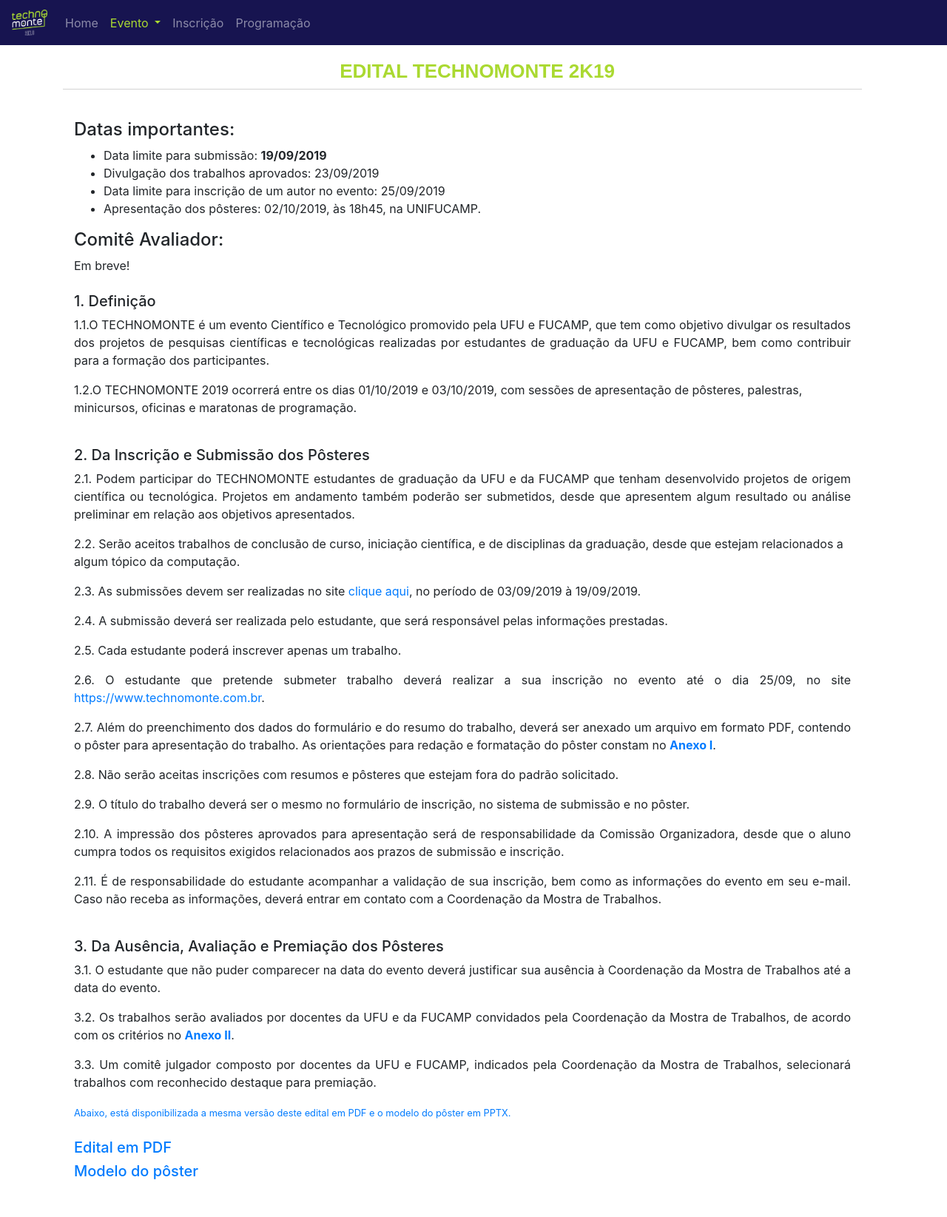
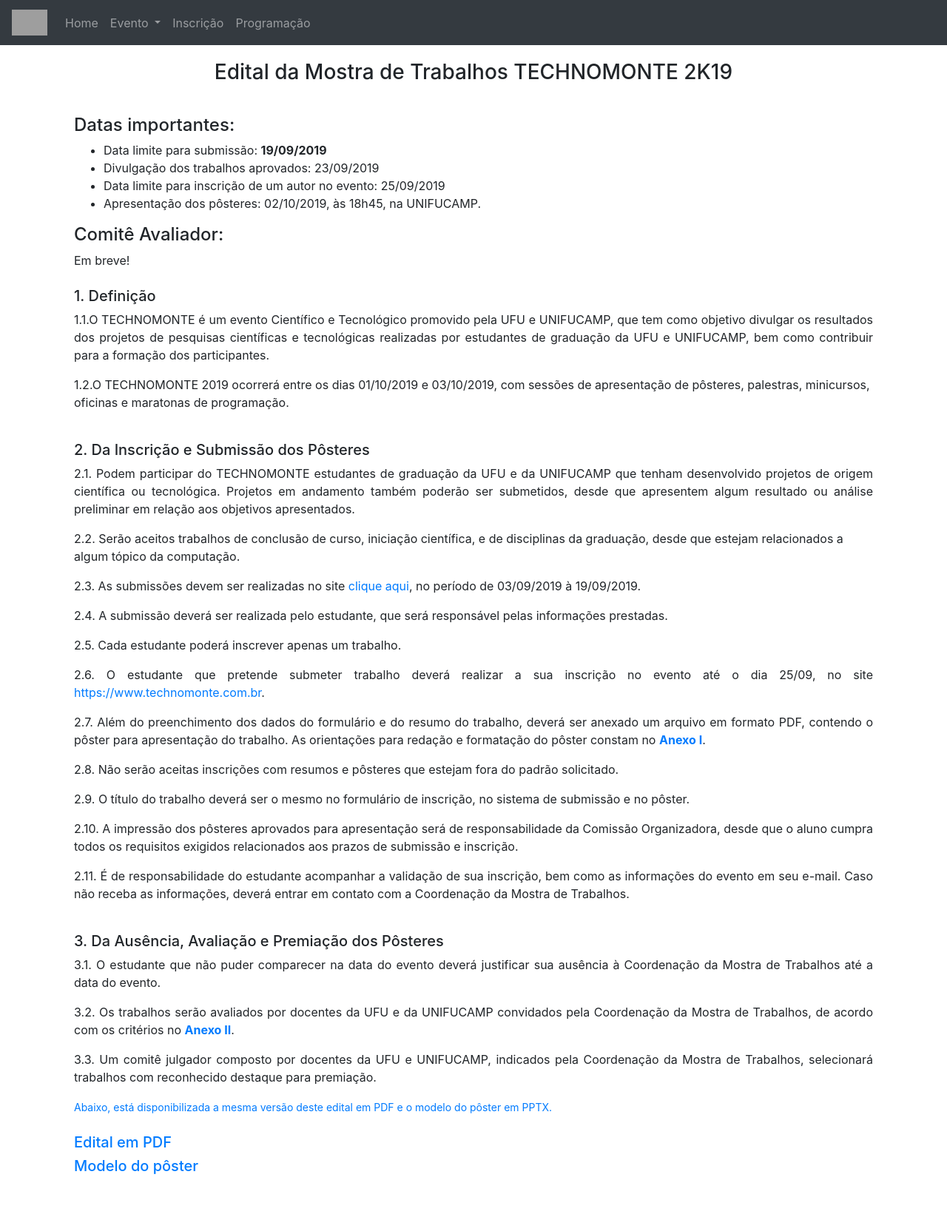
Before and after one commit to ronaldoapf/technomonte, a PHP site: page /view/submissao.php in a window 1280 px wide. Shown: the top 1645 px of the page at 74% size. Run offline with PHP 8.4, Linux system fonts and the light colour scheme; some libraries are stand-ins or nearby versions; grey boxes are pictures that could not be loaded.

Commit message:
Troca da página feita alteração pelo Rafael

```diff
--- a/view/submissao.php
+++ b/view/submissao.php
@@ -1,53 +1,50 @@
 <!DOCTYPE html>
-<html>
+<!-- saved from url=(0049)https://www.technomonte.com.br/view/submissao.php -->
+<html><head><meta http-equiv="Content-Type" content="text/html; charset=UTF-8">
 
-<head>
-    <meta charset="utf-8">
     <title>SUBMISSÃO DE TRABALHOS - TECHNOMONTE 2K19</title>
-    <link rel="shortcut icon" href="../assets/img/technomonte/logo_ico.ico"> <!-- Icon -->
+    <link rel="shortcut icon" href="https://www.technomonte.com.br/assets/img/technomonte/logo_ico.ico"> <!-- Icon -->
     <meta name="viewport" content="width=device-width, initial-scale=1, shrink-to-fit=no">
 
-    <link rel="stylesheet" type="text/css" href="../assets/scripts/css/bootstrap.min.css"> <!-- CSS Bootstrap -->
-    <link rel="stylesheet" type="text/css" href="../assets/scripts/css/style.css">
-    <script src="https://kit.fontawesome.com/9bbf1f9f22.js"></script> <!-- Font Awesome -->
-    <script src="../assets/scripts/js/jquery.min.js"></script> <!-- Jquery -->
-    <script src="../assets/scripts/js/bootstrap.min.js"></script> <!-- JS Bootstrap -->
-    <script src="../assets/scripts/js/popper.min.js"></script> <!-- Popper -->
+    <link rel="stylesheet" type="text/css" href="./submissao_files/bootstrap.min.css"> <!-- CSS Bootstrap -->
+    <link rel="stylesheet" type="text/css" href="./submissao_files/style.css">
+    <script src="./submissao_files/9bbf1f9f22.js.download"></script><link rel="stylesheet" href="./submissao_files/free.min.css" media="all"> <!-- Font Awesome -->
+    <script src="./submissao_files/jquery.min.js.download"></script> <!-- Jquery -->
+    <script src="./submissao_files/bootstrap.min.js.download"></script> <!-- JS Bootstrap -->
+    <script src="./submissao_files/popper.min.js.download"></script> <!-- Popper -->
 </head>
 
 <body>
     <nav class="navbar navbar-expand-lg navbar-dark bg-dark bg-blue">
-        <a class="navbar-brand" href="../index.php">
-            <img src="../assets/img/technomonte/logoFundoEscuro.png" width="48" height="35" alt="Logo TECHNOMONTE">
+        <a class="navbar-brand" href="https://www.technomonte.com.br/index.php">
+            <img src="./submissao_files/logoFundoEscuro.png" width="48" height="35" alt="Logo TECHNOMONTE">
         </a>
 
-        <button class="navbar-toggler" type="button" data-toggle="collapse" data-target="#navbarSupportedContent"
-            aria-controls="navbarSupportedContent" aria-expanded="false" aria-label="Toggle navigation">
+        <button class="navbar-toggler" type="button" data-toggle="collapse" data-target="#navbarSupportedContent" aria-controls="navbarSupportedContent" aria-expanded="false" aria-label="Toggle navigation">
             <span class="navbar-toggler-icon"></span>
         </button>
 
         <div class="collapse navbar-collapse" id="navbarSupportedContent">
             <ul class="navbar-nav mr-auto">
                 <li class="nav-item">
-                    <a class="nav-link" href="../index.php">Home</a>
+                    <a class="nav-link" href="https://www.technomonte.com.br/index.php">Home</a>
                 </li>
                 <li class="nav-item dropdown">
-                    <a class="nav-link dropdown-toggle ativo" href="#" id="navbarDropdown" role="button"
-                        data-toggle="dropdown" aria-haspopup="true" aria-expanded="false">
+                    <a class="nav-link dropdown-toggle ativo" href="https://www.technomonte.com.br/view/submissao.php#" id="navbarDropdown" role="button" data-toggle="dropdown" aria-haspopup="true" aria-expanded="false">
                         Evento
                     </a>
                     <div class="dropdown-menu" aria-labelledby="navbarDropdown">
-                        <a class="dropdown-item" href="technomonte2k19.php">Atividades previstas</a>
-                        <a class="dropdown-item" href="organizacao.php">Organização</a>
+                        <a class="dropdown-item" href="https://www.technomonte.com.br/view/technomonte2k19.php">Atividades previstas</a>
+                        <a class="dropdown-item" href="https://www.technomonte.com.br/view/organizacao.php">Organização</a>
                         <!--<a class="dropdown-item" href="#">Patrocínio</a>-->
-                        <a class="dropdown-item" href="submissao.php">Submissão de Trabalhos</a>
+                        <a class="dropdown-item" href="https://www.technomonte.com.br/view/submissao.php">Submissão de Trabalhos</a>
                     </div>
                 </li>
                 <li class="nav-item">
-                    <a class="nav-link" href="inscricao.php">Inscrição</a>
+                    <a class="nav-link" href="https://www.technomonte.com.br/view/inscricao.php">Inscrição</a>
                 </li>
                 <li class="nav-item">
-                    <a class="nav-link" href="programacao.php">Programação</a>
+                    <a class="nav-link" href="https://www.technomonte.com.br/view/programacao.php">Programação</a>
                 </li>
             </ul>
         </div>
@@ -97,7 +94,7 @@
             <div style="margin-top: 20px; margin-bottom: 40px;">
                     <div class="col-12 text-center about-title">
                         <h3>
-                            Edital TECHNOMONTE 2K19
+                            Edital da Mostra de Trabalhos TECHNOMONTE 2K19
                         </h3>
                     </div>
                 </div>
@@ -127,9 +124,9 @@
                     <h5>1. Definição</h5>
                     <p style="text-align: justify;">
                         1.1.O TECHNOMONTE é um evento Científico e Tecnológico promovido pela
-                        UFU e FUCAMP, que tem como objetivo divulgar os resultados dos projetos
+                        UFU e UNIFUCAMP, que tem como objetivo divulgar os resultados dos projetos
                         de pesquisas científicas e tecnológicas realizadas por estudantes de graduação
-                        da UFU e FUCAMP, bem como contribuir para a formação dos participantes.
+                        da UFU e UNIFUCAMP, bem como contribuir para a formação dos participantes.
 
                     </p>
                     <p>
@@ -145,7 +142,7 @@
                     <h5>2. Da Inscrição e Submissão dos Pôsteres</h5>
                     <p style="text-align: justify;">
                         2.1. Podem participar do TECHNOMONTE estudantes de graduação da UFU e
-                        da FUCAMP que tenham desenvolvido projetos de origem científica ou
+                        da UNIFUCAMP que tenham desenvolvido projetos de origem científica ou
                         tecnológica. Projetos em andamento também poderão ser submetidos, desde
                         que apresentem algum resultado ou análise preliminar em relação aos
                         objetivos apresentados.
@@ -168,14 +165,13 @@
                         2.5. Cada estudante poderá inscrever apenas um trabalho.</p>
                     <p style="text-align: justify;">
                         2.6. O estudante que pretende submeter trabalho deverá realizar a sua inscrição no
-                        evento até o dia 25/09, no site <a
-                            href="https://www.technomonte.com.br/">https://www.technomonte.com.br</a>.
+                        evento até o dia 25/09, no site <a href="https://www.technomonte.com.br/">https://www.technomonte.com.br</a>.
                     </p>
                     <p style="text-align: justify;">
                         2.7. Além do preenchimento dos dados do formulário e do resumo do trabalho,
                         deverá ser anexado um arquivo em formato PDF, contendo o pôster para
                         apresentação do trabalho. As orientações para redação e formatação do pôster
-                        constam no <strong><a href="../assets/mostra/Anexo 1.png">Anexo I</a></strong>.
+                        constam no <strong><a href="https://www.technomonte.com.br/assets/mostra/Anexo%201.png">Anexo I</a></strong>.
                     </p>
                     <p style="text-align: justify;">
                         2.8. Não serão aceitas inscrições com resumos e pôsteres que estejam fora do
@@ -208,13 +204,13 @@
                     </p>
 
                     <p style="text-align: justify;">
-                        3.2. Os trabalhos serão avaliados por docentes da UFU e da FUCAMP convidados
+                        3.2. Os trabalhos serão avaliados por docentes da UFU e da UNIFUCAMP convidados
                         pela Coordenação da Mostra de Trabalhos, de acordo com os critérios no
-                        <a href="../assets/mostra/Anexo 2.png"><strong>Anexo II</strong></a>.
+                        <a href="https://www.technomonte.com.br/assets/mostra/Anexo%202.png"><strong>Anexo II</strong></a>.
                     </p>
 
                     <p style="text-align: justify;">
-                        3.3. Um comitê julgador composto por docentes da UFU e FUCAMP, indicados
+                        3.3. Um comitê julgador composto por docentes da UFU e UNIFUCAMP, indicados
                         pela Coordenação da Mostra de Trabalhos, selecionará trabalhos com
                         reconhecido destaque para premiação.
                     </p>
@@ -225,12 +221,12 @@
                 </div>
                 <br>
                 <div class="col-12">
-                    <h5><a target="_blank" href="../assets/mostra/editaltechnomonte2019.pdf">Edital em PDF</a></h5>
+                    <h5><a target="_blank" href="https://www.technomonte.com.br/assets/mostra/editaltechnomonte2019.pdf">Edital em PDF</a></h5>
                 </div>
 
                 <div class="col-12">
                     <h5>
-                        <a target="_blank" href="../assets/mostra/modelo-poster-technomonte_2019.pptx">Modelo do
+                        <a target="_blank" href="https://www.technomonte.com.br/assets/mostra/modelo-poster-technomonte_2019.pptx">Modelo do
                             pôster</a>
                     </h5>
                 </div>
@@ -244,12 +240,12 @@
         <div class="row">
             <div class="col-6 text-center">
                 <h5>Realização:</h5>
-                <img src="../assets/img/technomonte/realizacao.png" width="70%">
+                <img src="./submissao_files/realizacao.png" width="70%">
             </div>
 
             <div class="col-6 text-center">
                 <h5>Apoio:</h5>
-                <img src="../assets/img/technomonte/apoio.png" width="90%">
+                <img src="./submissao_files/apoio.png" width="90%">
             </div>
         </div>
     </div>
@@ -263,29 +259,25 @@
                 <br>
                 <br>
 
-                UFU CAMPUS MONTE CARMELO - <a
-                    href="https://www.google.com.br/maps/place/UFU+-+Unidade+Araras/@-18.7238275,-47.5262734,17z/data=!3m1!4b1!4m5!3m4!1s0x94a588cdb71f3513:0x49e70536bad58c20!8m2!3d-18.7238275!4d-47.5240847"
-                    target="“_blank”"> km 1, LMG-746, Monte Carmelo - MG</a>
+                UFU CAMPUS MONTE CARMELO - <a href="https://www.google.com.br/maps/place/UFU+-+Unidade+Araras/@-18.7238275,-47.5262734,17z/data=!3m1!4b1!4m5!3m4!1s0x94a588cdb71f3513:0x49e70536bad58c20!8m2!3d-18.7238275!4d-47.5240847" target="“_blank”"> km 1, LMG-746, Monte Carmelo - MG</a>
 
                 <br>
-                UNIFUCAMP - <a
-                    href="https://www.google.com.br/maps/place/Fucamp+-+Monte+Carmelo/@-18.7376963,-47.5151771,15z/data=!4m5!3m4!1s0x0:0xa035303f8b80ff8d!8m2!3d-18.7376963!4d-47.5151771"
-                    target="“_blank”">Av. Brasil Oeste, s/n - Jardim Zenith II, Monte Carmelo - MG</a>
+                UNIFUCAMP - <a href="https://www.google.com.br/maps/place/Fucamp+-+Monte+Carmelo/@-18.7376963,-47.5151771,15z/data=!4m5!3m4!1s0x0:0xa035303f8b80ff8d!8m2!3d-18.7376963!4d-47.5151771" target="“_blank”">Av. Brasil Oeste, s/n - Jardim Zenith II, Monte Carmelo - MG</a>
 
                 <br>
                 Email:<a href="mailto:contato@technomonte.com.br" target="_top"> contato@technomonte.com.br</a>
             </p>
 
             <div class="footer-redes-sociais">
-                <a href="https://www.facebook.com/technomonte" class="fab fa-facebook" target="_blank"> </a>
+                <a href="https://www.facebook.com/technomonte" class="fab fa-facebook" target="_blank" aria-hidden="true"> </a>
 
-                <a href="https://www.instagram.com/technomonte/" class="fab fa-instagram" target="_blank"></a>
+                <a href="https://www.instagram.com/technomonte/" class="fab fa-instagram" target="_blank" aria-hidden="true"></a>
 
-                <a href="https://twitter.com/technomonte" class="fab fa-twitter-square" target="_blank"> </a>
+                <a href="https://twitter.com/technomonte" class="fab fa-twitter-square" target="_blank" aria-hidden="true"> </a>
             </div>
         </div>
     </div>
 
-</body>
 
-</html>
+
+</body></html>
```
